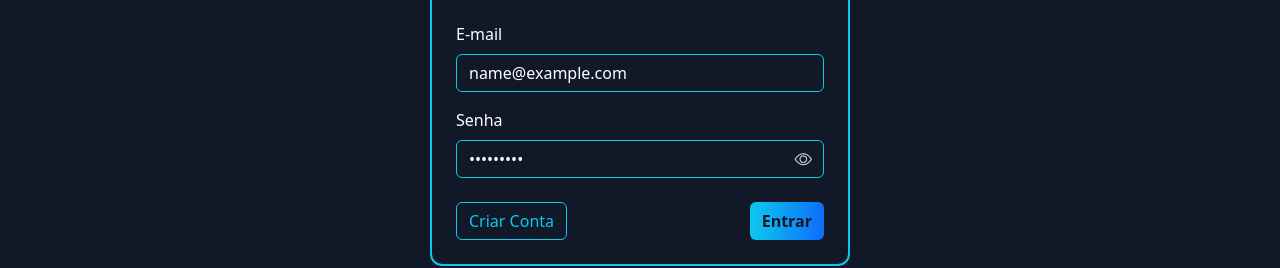
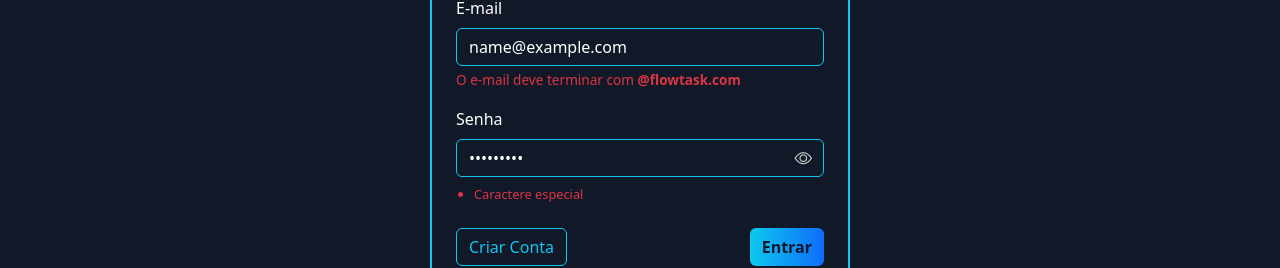
Before and after one commit to gabrielprogramadorweb/teste-merchion, a Vue app in the folder sistema/frontend/: page /login in a window 1280 px wide. Both pictures are taken after typing "name@example.com", "Sample123" into the empty fields and a click on the button "Entrar". Shown: the part 300-568 px from the top of the page. Built offline with nearby package versions, Linux system fonts and the light colour scheme; no server answers.

Commit message:
Aplicando validações de input em tela de Login, exibindo notificação via toast

```diff
--- a/sistema/frontend/src/pages/Auth/Login/LoginView.vue
+++ b/sistema/frontend/src/pages/Auth/Login/LoginView.vue
@@ -7,7 +7,10 @@
             <form @submit.prevent="login">
                 <div class="mb-3">
                     <label for="email" class="form-label text-white">E-mail</label>
-                    <input v-model="email" type="email" class="form-control" id="email" required style="background-color:transparent;border:1px solid #0dc9ee;color:#fff;" />
+                    <input v-model="email" :class="{'is-invalid': email && !email.includes('@')}" type="email" class="form-control" id="email" required style="background-color:transparent;border:1px solid #0dc9ee;color:#fff;" />
+                    <div v-if="email && !isEmailValid" class="text-danger mt-1" style="font-size: 0.85rem;">
+                        O e-mail deve terminar com <strong>@flowtask.com</strong>
+                    </div>
                 </div>
 
                 <div class="mb-4 position-relative">
@@ -16,6 +19,13 @@
                     <span class="position-absolute" style="top: 38px; right: 12px; cursor: pointer;" @click="showPassword = !showPassword">
                         <i :class="showPassword ? 'bi bi-eye-slash' : 'bi bi-eye'" style="font-size: 1.1rem; color: #ccc;"></i>
                     </span>
+                    <ul class="mt-2 text-danger" style="font-size: 0.8rem; padding-left: 18px;" v-if="password">
+                        <li v-if="password.length < 8">Mínimo de 8 caracteres</li>
+                        <li v-if="!/[A-Z]/.test(password)">Letra maiúscula</li>
+                        <li v-if="!/[a-z]/.test(password)">Letra minúscula</li>
+                        <li v-if="!/[0-9]/.test(password)">Número</li>
+                        <li v-if="!/[\W_]/.test(password)">Caractere especial</li>
+                    </ul>
                 </div>
 
                 <div class="d-flex justify-content-between">
@@ -36,5 +46,5 @@
 <script lang="ts" setup>
 import { useLogin } from './useLogin'
 
-const { email, password, showPassword, login } = useLogin()
+const { email, password, showPassword, login, isEmailValid } = useLogin()
 </script>
--- a/sistema/frontend/src/pages/Auth/Login/useLogin.ts
+++ b/sistema/frontend/src/pages/Auth/Login/useLogin.ts
@@ -1,15 +1,48 @@
-import { ref } from 'vue'
+import { computed, ref } from 'vue'
 import { useRouter } from 'vue-router'
 import api from '@/services/api'
 import web from '@/services/web'
+import { useToast, POSITION } from 'vue-toastification'
 
 export function useLogin() {
     const email = ref('')
     const password = ref('')
     const showPassword = ref(false)
     const router = useRouter()
+    const toast = useToast()
+
+    const isEmailValid = computed(() => {
+        const regex = /^[^\s@]+@flowtask\.com$/i
+        return regex.test(email.value)
+    })
+
+    const isPasswordValid = computed(() => {
+        return (
+            password.value.length >= 8 &&
+            /[A-Z]/.test(password.value) &&
+            /[a-z]/.test(password.value) &&
+            /[0-9]/.test(password.value) &&
+            /[\W_]/.test(password.value)
+        )
+    })
 
     const login = async () => {
+        if (!isEmailValid.value) {
+            toast.warning('O e-mail deve ser do tipo nome@flowtask.com', {
+                timeout: 4000,
+                position: POSITION.TOP_RIGHT
+            })
+            return
+        }
+
+        if (!isPasswordValid.value) {
+            toast.warning('A senha deve ter no mínimo 8 caracteres, incluindo maiúscula, minúscula, número e caractere especial.', {
+                timeout: 5000,
+                position: POSITION.TOP_RIGHT
+            })
+            return
+        }
+
         try {
             await web.get('/sanctum/csrf-cookie', {
                 withCredentials: true
@@ -35,7 +68,19 @@ export function useLogin() {
 
             router.push('/').then(() => window.location.reload())
         } catch (error: any) {
-            alert('Erro ao fazer login: ' + (error?.response?.data?.message || 'Erro desconhecido'))
+            const message = error?.response?.data?.message || 'Erro desconhecido'
+
+            if (message.toLowerCase().includes('credenciais')) {
+                toast.error('E-mail ou senha incorretos.', {
+                    timeout: 5000,
+                    position: POSITION.TOP_RIGHT
+                })
+            } else {
+                toast.error('Erro ao fazer login: ' + message, {
+                    timeout: 5000,
+                    position: POSITION.TOP_RIGHT
+                })
+            }
         }
     }
 
@@ -43,6 +88,8 @@ export function useLogin() {
         email,
         password,
         showPassword,
-        login
+        login,
+        isEmailValid,
+        isPasswordValid
     }
 }
```
